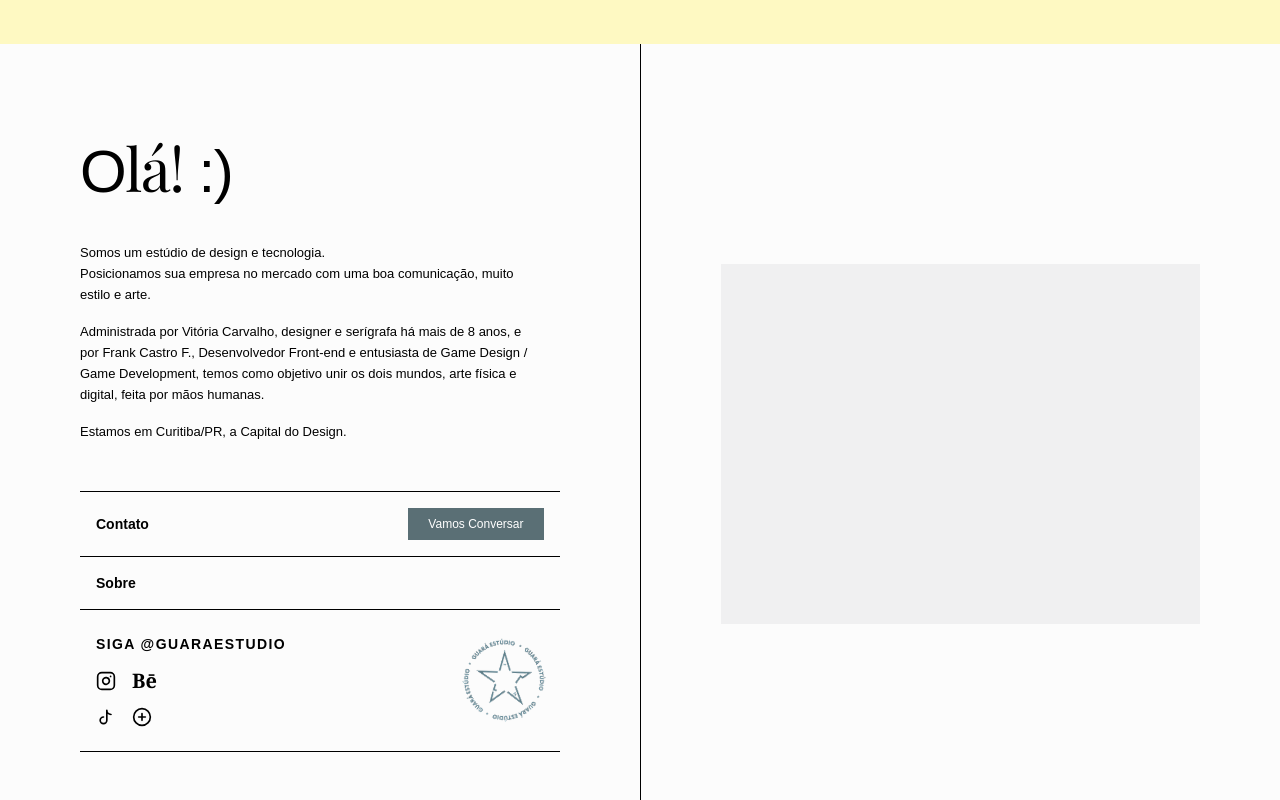
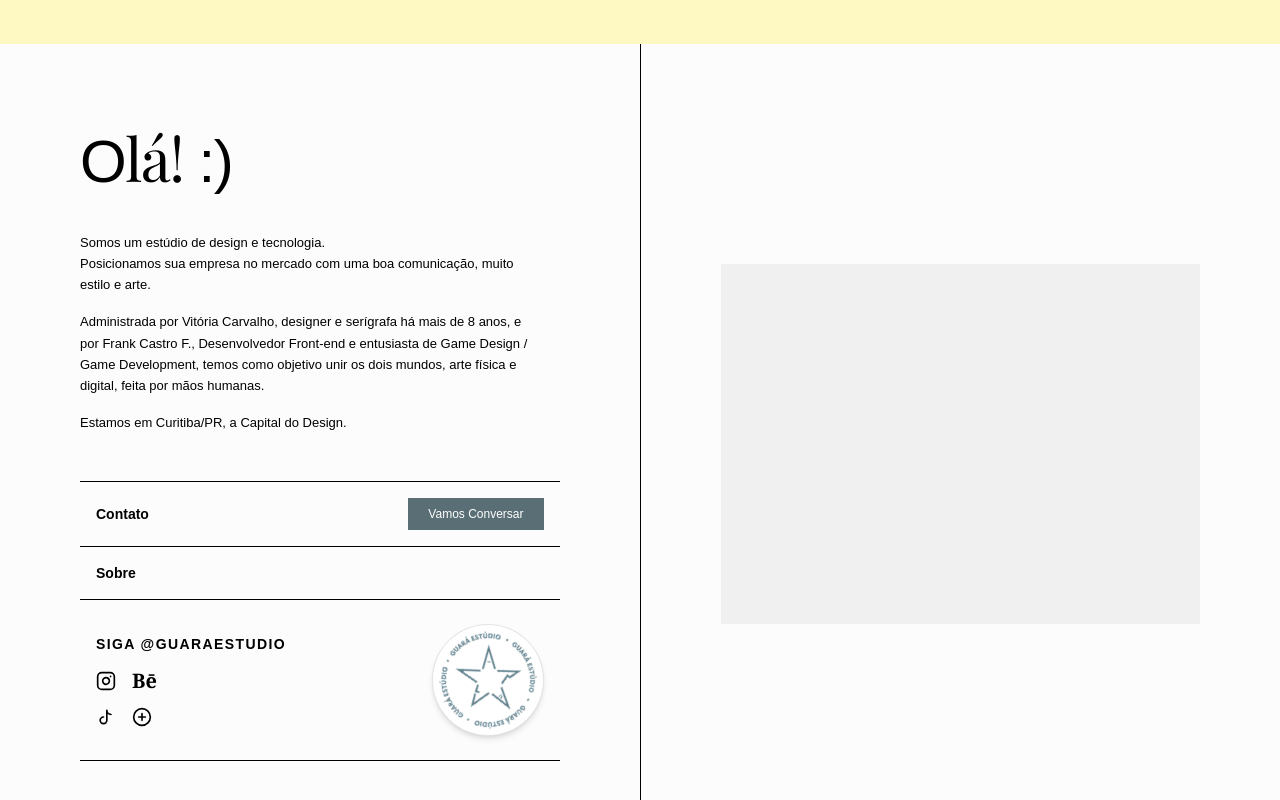
Before and after one commit to frank159/Portfolio, a Next.js app: page / in a window 1280 px wide. Shown: the part 756-1556 px from the top of the page. Built offline with nearby package versions, Linux system fonts and the light colour scheme; a web font is replaced by a local one.

Commit message:
feature: caimbo

```diff
--- a/src/pages/MainPage.tsx
+++ b/src/pages/MainPage.tsx
@@ -1,12 +1,33 @@
 "use client";
 
-import { useState, useEffect } from "react";
-import { motion, AnimatePresence } from "framer-motion";
+import { useState, useEffect, useRef } from "react";
+import { motion, AnimatePresence, useMotionValue, animate } from "framer-motion";
 import Link from "next/link";
 
 export default function MainPage() {
     const [emoticon, setEmoticon] = useState(":)");
     const [currentSlide, setCurrentSlide] = useState(0);
+    const [isDragging, setIsDragging] = useState(false);
+
+    // Controles de posição para o movimento livre e retorno suave
+    const x = useMotionValue(0);
+    const y = useMotionValue(0);
+
+    // Referência para controlar o tempo do clique duplo (funciona no PC e Mobile)
+    const lastTapRef = useRef(0);
+
+    const handleStampClick = () => {
+        const now = Date.now();
+        const timeSinceLastTap = now - lastTapRef.current;
+
+        // Se o tempo entre o toque atual e o anterior for menor que 300ms, é um clique duplo!
+        if (timeSinceLastTap < 300 && timeSinceLastTap > 0) {
+            animate(x, 0, { type: "spring", stiffness: 300, damping: 25 });
+            animate(y, 0, { type: "spring", stiffness: 300, damping: 25 });
+        }
+
+        lastTapRef.current = now;
+    };
 
     const slides = [
         "bg-black",
@@ -94,13 +115,30 @@ export default function MainPage() {
                             </div>
                         </div>
 
-                        <div className="w-20 h-20 relative hover:scale-105 transition-transform cursor-pointer">
+                        {/* Carimbo / Adesivo Interativo */}
+                        <motion.div
+                            drag
+                            dragMomentum={false}
+                            style={{ x, y }}
+                            onDragStart={() => setIsDragging(true)}
+                            onDragEnd={() => setIsDragging(false)}
+                            onClick={handleStampClick} // Gerencia o clique duplo tanto no computador quanto no celular
+                            whileHover={{ scale: 1.1 }}
+                            whileDrag={{
+                                scale: 1.15,
+                                cursor: "grabbing",
+                                filter: "drop-shadow(0px 15px 20px rgba(0,0,0,0.3))"
+                            }}
+                            className="w-28 h-28 bg-white rounded-full shadow-md border border-black/10 flex items-center justify-center relative cursor-grab z-50 touch-none select-none"
+                        >
                             <img
                                 src="/icons/logo/logoCarimbo.png"
                                 alt="Carimbo Guará Estúdio"
-                                className="w-full h-full object-contain animate-[spin_15s_linear_infinite]"
+                                className="w-full h-full object-contain p-2 animate-[spin_15s_linear_infinite]"
+                                style={{ animationPlayState: isDragging ? 'paused' : 'running' }}
+                                draggable="false"
                             />
-                        </div>
+                        </motion.div>
                     </div>
                     <hr className="border-black " />
                 </div>
@@ -114,7 +152,7 @@ export default function MainPage() {
                             initial={{ opacity: 0 }}
                             animate={{ opacity: 1 }}
                             exit={{ opacity: 0 }}
-                            transition={{ duration: 0.8 }} // Suavidade da transição
+                            transition={{ duration: 0.8 }}
                             className={`absolute inset-0 w-full h-full ${slides[currentSlide]}`}
                         >
                         </motion.div>
```
